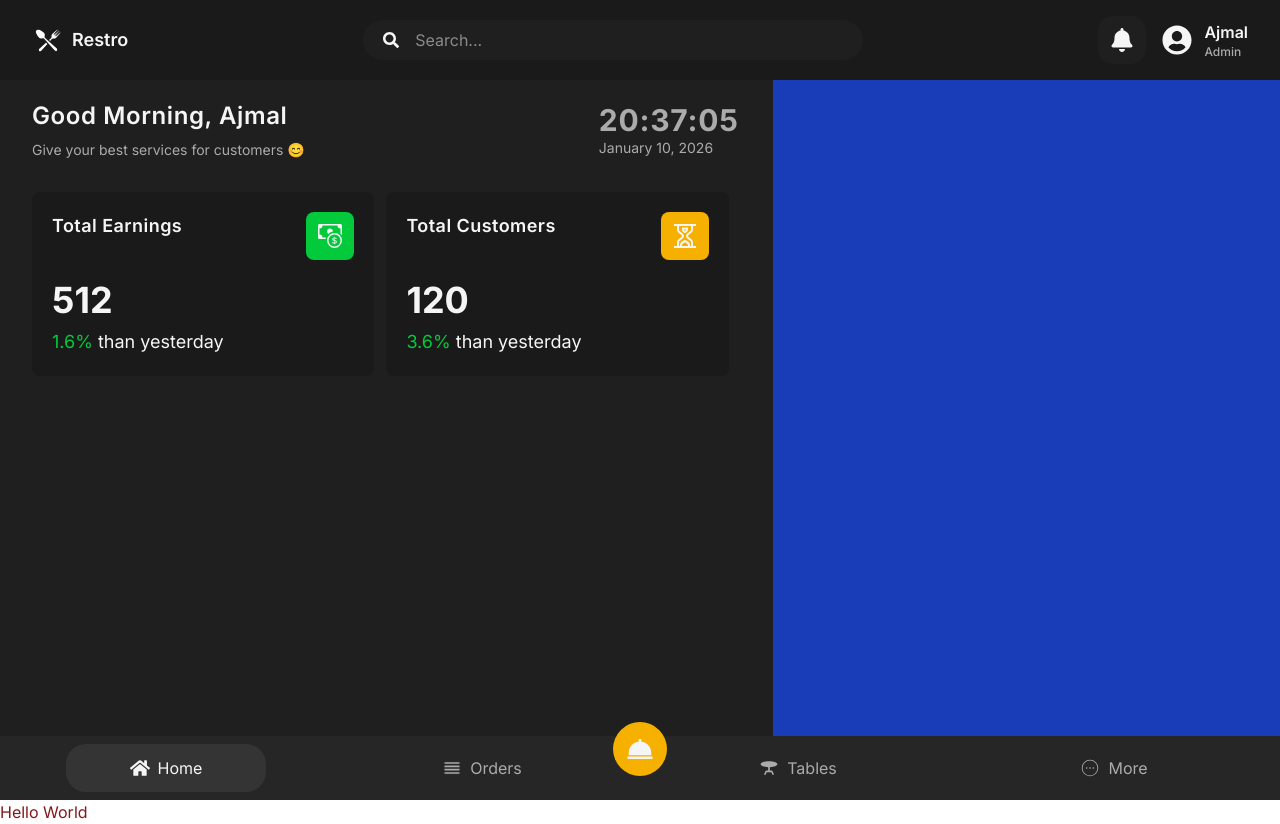
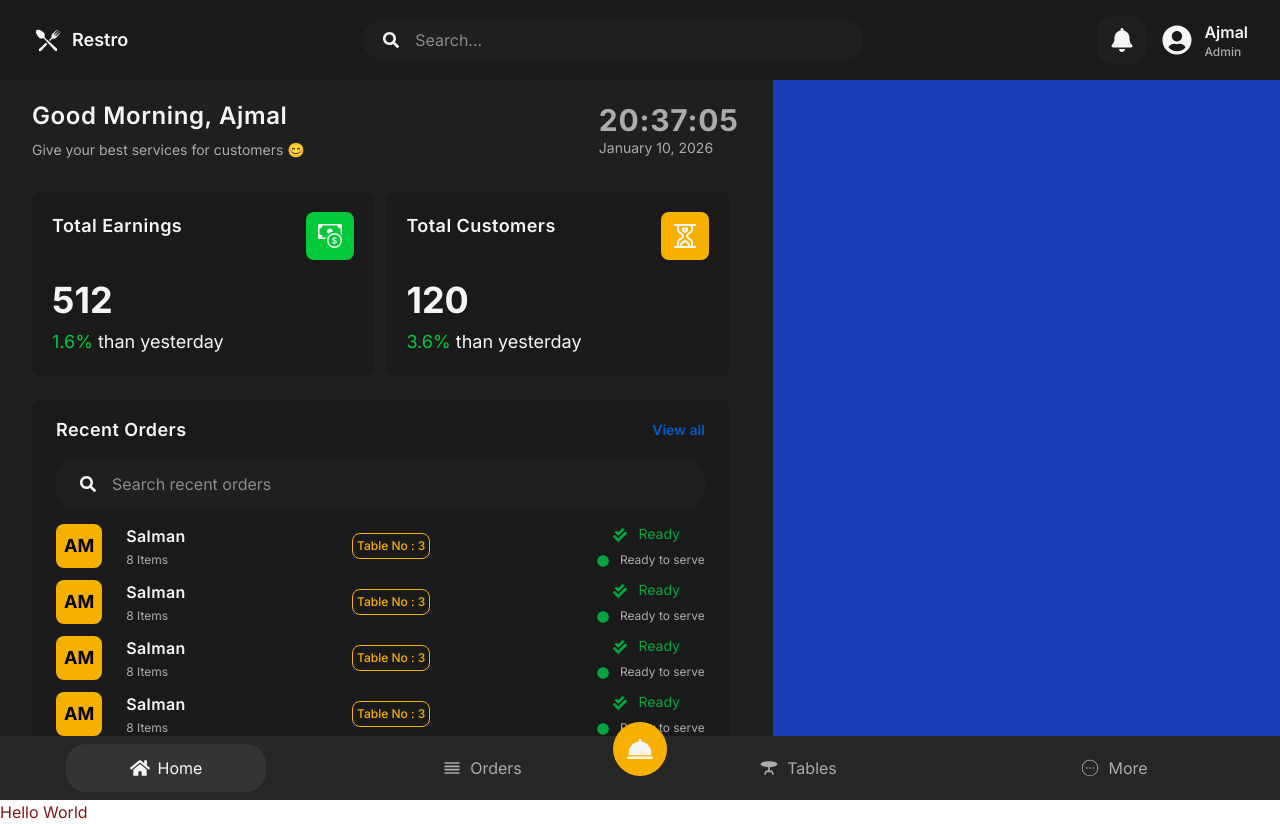
Before and after one commit to muhammedrufaid/pos-system, a React (Vite) app: page / in a window 1280 px wide. Built offline with nearby package versions, Linux system fonts and the light colour scheme.

Commit message:
recent orders completed

```diff
--- /dev/null
+++ b/src/components/home/OrderList.jsx
@@ -0,0 +1,27 @@
+import React from 'react'
+import { FaCheckDouble } from 'react-icons/fa'
+import { FaCircle } from 'react-icons/fa'
+
+const OrderList = () => {
+    return (
+        <div className='flex items-center gap-6 mb-3'>
+            <button className='bg-[#f6b100] p-2 text-lg font-bold rounded-lg'>AM</button>
+            <div className='flex items-center justify-between w-[100%]'>
+                <div className='flex flex-col items-start gap-1'>
+                    <h1 className='text-[#f5f5f5] text-base font-semibold tracking-wide'>Salman</h1>
+                    <p className='text-[#ababab] text-xs'>8 Items</p>
+                </div>
+                <div>
+                    <h1 className='text-[#f6b100] font-medium text-xs border border-[#f6b100] rounded-lg p-1'>Table No : 3</h1>
+                </div>
+                <div className='flex flex-col items-start gap-2'>
+                    <p className='text-green-600 px-4 text-sm' > <FaCheckDouble className='inline mr-2' /> Ready</p>
+                    <p className='text-[#ababab] text-xs'><FaCircle className='inline mr-2 text-green-600' /> Ready to serve</p>
+
+                </div>
+            </div>
+        </div>
+    )
+}
+
+export default OrderList
--- /dev/null
+++ b/src/components/home/RecentOrders.jsx
@@ -0,0 +1,39 @@
+import React from 'react'
+import { FaSearch } from 'react-icons/fa'
+import OrderList from './OrderList'
+
+const RecentOrders = () => {
+    return (
+        <div className='px-8 my-6'>
+            <div className='bg-[#1a1a1a] w-full h-[350px] rounded-lg'>
+                <div className='flex justify-between items-center px-6 py-4'>
+                    <h1 className='text-[#f5f5f5] text-lg font-semibold tracking-wide'>Recent Orders</h1>
+                    <a href="" className='text-[#025cca] text-sm font-semibold'>View all</a>
+                </div>
+
+                {/* search */}
+                <div className='flex items-center gap-4 bg-[#1f1f1f] px-6 py-3 rounded-[20px] mx-6'>
+                    <FaSearch className='text-[#f5f5f5]' />
+                    <input
+                        type="text"
+                        placeholder='Search recent orders'
+                        className='bg-[#1f1f1f] outline-none text-[#f5f5f5]'
+                    />
+                </div>
+
+                {/* order list */}
+                <div className='mt-4 px-6 overflow-y-scroll max-h-[220px] scrollbar-hide'>
+                    <OrderList />
+                    <OrderList />
+                    <OrderList />
+                    <OrderList />
+                    <OrderList />
+                    <OrderList />
+                    <OrderList />
+                </div>
+            </div>
+        </div>
+    )
+}
+
+export default RecentOrders
--- a/src/pages/Home.jsx
+++ b/src/pages/Home.jsx
@@ -4,6 +4,7 @@ import Greetings from '../components/home/Greetings'
 import MiniCard from '../components/home/MiniCard'
 import { BsCashCoin } from "react-icons/bs";
 import { GrInProgress } from "react-icons/gr";
+import RecentOrders from '../components/home/RecentOrders';
 
 const Home = () => {
   return (
@@ -15,6 +16,7 @@ const Home = () => {
           <MiniCard title="Total Earnings" icon={<BsCashCoin />} number={512} footerNum={1.6}/>
           <MiniCard title="Total Customers" icon={<GrInProgress />} number={120} footerNum={3.6}/>
         </div>
+        <RecentOrders />
       </div>
       {/* Right div */}
       <div className="flex-[2] bg-blue-800">
```
